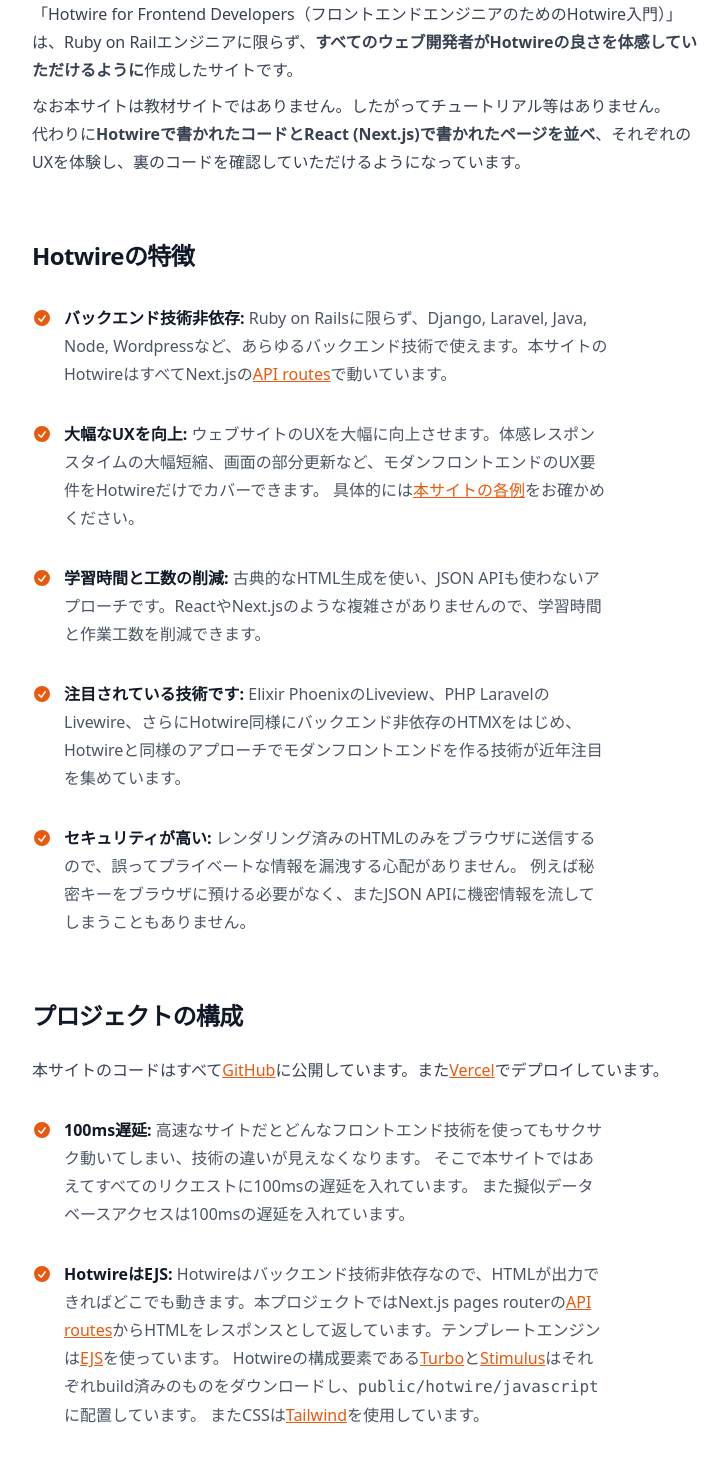
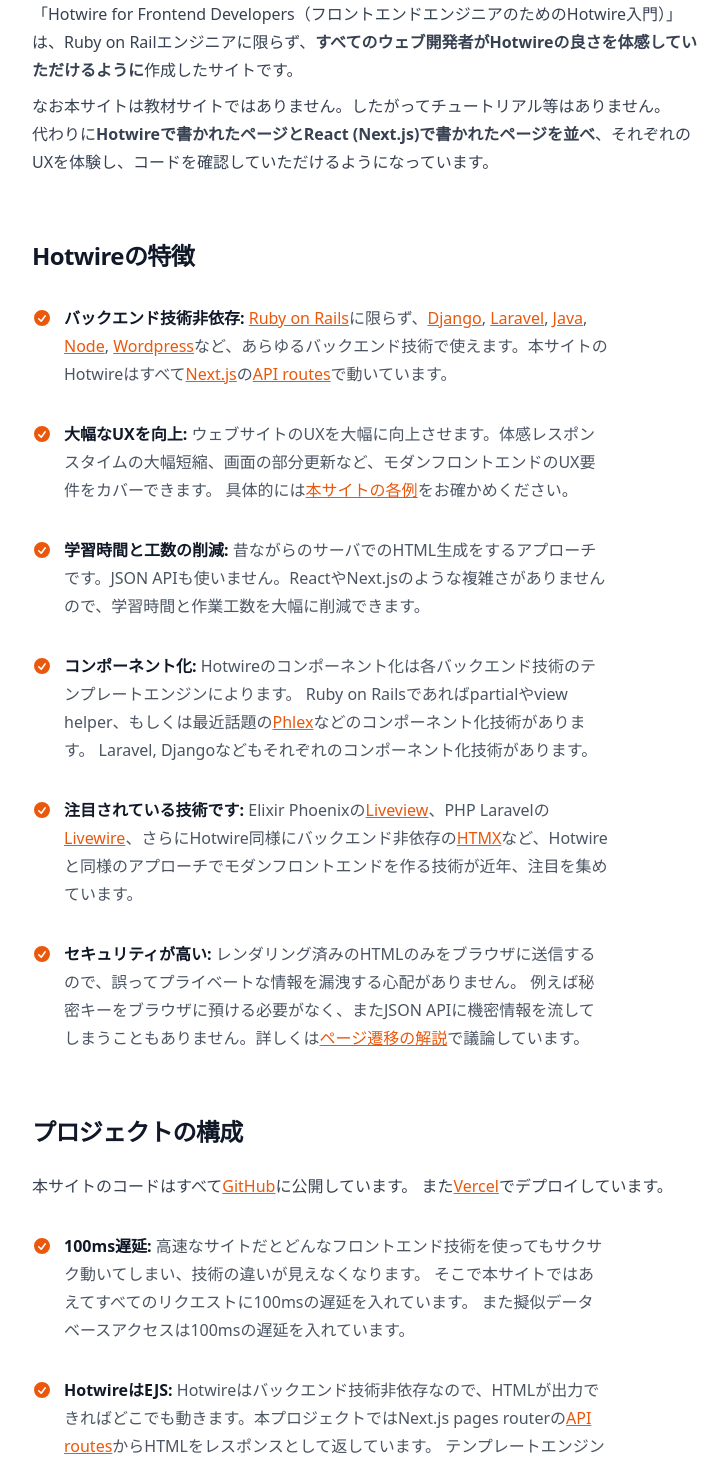
Before and after one commit to naofumi/hotwire_and_next, a Next.js app: page /about in a window 1280 px wide. Shown: the part 280-1744 px from the top of the page, without its empty margins (272-1000 px from the left). Built offline with nearby package versions, Linux system fonts and the light colour scheme.

Commit message:
Documentation

```diff
--- a/pages/about.tsx
+++ b/pages/about.tsx
@@ -1,5 +1,6 @@
 import {CheckCircleIcon} from '@heroicons/react/20/solid'
 import Layout from "@/pages/components/Layout";
+import StyledLink from "@/pages/components/StyledLink";
 
 export default function About() {
   return (
@@ -20,7 +21,7 @@ export default function About() {
           </p>
           <p className="mt-2">
             なお本サイトは教材サイトではありません。したがってチュートリアル等はありません。<br/>
-            代わりに<strong>Hotwireで書かれたコードとReact (Next.js)で書かれたページを並べ</strong>、それぞれのUXを体験し、裏のコードを確認していただけるようになっています。
+            代わりに<strong>Hotwireで書かれたページとReact (Next.js)で書かれたページを並べ</strong>、それぞれのUXを体験し、コードを確認していただけるようになっています。
           </p>
           <h2 className="mt-16 text-2xl font-bold tracking-tight text-gray-900">Hotwireの特徴</h2>
           <ul role="list" className="mt-8 max-w-xl space-y-8 text-gray-600">
@@ -28,31 +29,38 @@ export default function About() {
               <CheckCircleIcon aria-hidden="true" className="mt-1 h-5 w-5 flex-none text-orange-600"/>
               <span>
                 <strong className="font-semibold text-gray-900">バックエンド技術非依存: </strong>
-                Ruby on Railsに限らず、Django, Laravel, Java, Node, Wordpressなど、あらゆるバックエンド技術で使えます。本サイトのHotwireはすべてNext.jsの<a
-                href="https://nextjs.org/docs/pages/building-your-application/routing/api-routes"
-                className="text-orange-600 hover:text-orange-400 underline">API routes</a>で動いています。
+                <StyledLink href="https://rubyonrails.org">Ruby on Rails</StyledLink>に限らず、<StyledLink href="https://www.djangoproject.com">Django</StyledLink>, <StyledLink href="https://laravel.com">Laravel</StyledLink>, <StyledLink href="https://www.java.com/ja/">Java</StyledLink>, <StyledLink href="https://nodejs.org/en">Node</StyledLink>, <StyledLink href="https://wordpress.com/">Wordpress</StyledLink>など、あらゆるバックエンド技術で使えます。本サイトのHotwireはすべて<StyledLink href="https://nextjs.org">Next.js</StyledLink>の<StyledLink href="https://nextjs.org/docs/pages/building-your-application/routing/api-routes">API routes</StyledLink>で動いています。
               </span>
             </li>
             <li className="flex gap-x-3">
               <CheckCircleIcon aria-hidden="true" className="mt-1 h-5 w-5 flex-none text-orange-600"/>
               <span>
                 <strong className="font-semibold text-gray-900">大幅なUXを向上: </strong>
-                ウェブサイトのUXを大幅に向上させます。体感レスポンスタイムの大幅短縮、画面の部分更新など、モダンフロントエンドのUX要件をHotwireだけでカバーできます。
-                具体的には<a href="/" className="text-orange-600 hover:text-orange-400 underline">本サイトの各例</a>をお確かめください。
+                ウェブサイトのUXを大幅に向上させます。体感レスポンスタイムの大幅短縮、画面の部分更新など、モダンフロントエンドのUX要件をカバーできます。
+                具体的には<StyledLink href="/">本サイトの各例</StyledLink>をお確かめください。
               </span>
             </li>
             <li className="flex gap-x-3">
               <CheckCircleIcon aria-hidden="true" className="mt-1 h-5 w-5 flex-none text-orange-600"/>
               <span>
                 <strong className="font-semibold text-gray-900">学習時間と工数の削減: </strong>
-                古典的なHTML生成を使い、JSON APIも使わないアプローチです。ReactやNext.jsのような複雑さがありませんので、学習時間と作業工数を削減できます。
+                昔ながらのサーバでのHTML生成をするアプローチです。JSON APIも使いません。ReactやNext.jsのような複雑さがありませんので、学習時間と作業工数を大幅に削減できます。
+              </span>
+            </li>
+            <li className="flex gap-x-3">
+              <CheckCircleIcon aria-hidden="true" className="mt-1 h-5 w-5 flex-none text-orange-600"/>
+              <span>
+                <strong className="font-semibold text-gray-900">コンポーネント化: </strong>
+                Hotwireのコンポーネント化は各バックエンド技術のテンプレートエンジンによります。
+                Ruby on Railsであればpartialやview helper、もしくは最近話題の<StyledLink href="https://viewcomponent.org">Phlex</StyledLink>などのコンポーネント化技術があります。
+                Laravel, Djangoなどもそれぞれのコンポーネント化技術があります。
               </span>
             </li>
             <li className="flex gap-x-3">
               <CheckCircleIcon aria-hidden="true" className="mt-1 h-5 w-5 flex-none text-orange-600"/>
               <span>
                 <strong className="font-semibold text-gray-900">注目されている技術です: </strong>
-                Elixir PhoenixのLiveview、PHP LaravelのLivewire、さらにHotwire同様にバックエンド非依存のHTMXをはじめ、Hotwireと同様のアプローチでモダンフロントエンドを作る技術が近年注目を集めています。
+                Elixir Phoenixの<StyledLink href="https://www.phoenixframework.org">Liveview</StyledLink>、PHP Laravelの<StyledLink href="https://laravel-livewire.com">Livewire</StyledLink>、さらにHotwire同様にバックエンド非依存の<StyledLink href="https://htmx.org">HTMX</StyledLink>など、Hotwireと同様のアプローチでモダンフロントエンドを作る技術が近年、注目を集めています。
               </span>
             </li>
             <li className="flex gap-x-3">
@@ -60,15 +68,14 @@ export default function About() {
               <span>
                 <strong className="font-semibold text-gray-900">セキュリティが高い: </strong>
                 レンダリング済みのHTMLのみをブラウザに送信するので、誤ってプライベートな情報を漏洩する心配がありません。
-                例えば秘密キーをブラウザに預ける必要がなく、またJSON APIに機密情報を流してしまうこともありません。
+                例えば秘密キーをブラウザに預ける必要がなく、またJSON APIに機密情報を流してしまうこともありません。詳しくは<StyledLink href="/commentaries/page_transitions">ページ遷移の解説</StyledLink>で議論しています。
               </span>
             </li>
           </ul>
           <h2 className="mt-16 text-2xl font-bold tracking-tight text-gray-900">プロジェクトの構成</h2>
           <p className="mt-6">
-            本サイトのコードはすべて<a href="https://github.com/naofumi/hotwire_and_next"
-                                       className="text-orange-600 hover:text-orange-400 underline">GitHub</a>に公開しています。また<a
-            href="https://vercel.com" className="text-orange-600 hover:text-orange-400 underline">Vercel</a>でデプロイしています。
+            本サイトのコードはすべて<StyledLink href="https://github.com/naofumi/hotwire_and_next">GitHub</StyledLink>に公開しています。
+            また<StyledLink href="https://vercel.com">Vercel</StyledLink>でデプロイしています。
           </p>
           <ul role="list" className="mt-8 max-w-xl space-y-8 text-gray-600">
             <li className="flex gap-x-3">
@@ -84,17 +91,11 @@ export default function About() {
               <CheckCircleIcon aria-hidden="true" className="mt-1 h-5 w-5 flex-none text-orange-600"/>
               <span>
                 <strong className="font-semibold text-gray-900">HotwireはEJS: </strong>
-                Hotwireはバックエンド技術非依存なので、HTMLが出力できればどこでも動きます。本プロジェクトではNext.js pages routerの<a
-                href="https://nextjs.org/docs/pages/building-your-application/routing/api-routes"
-                className="text-orange-600 hover:text-orange-400 underline">API routes</a>からHTMLをレスポンスとして返しています。テンプレートエンジンは<a
-                href="https://ejs.co"
-                className="text-orange-600 hover:text-orange-400 underline">EJS</a>を使っています。
-                Hotwireの構成要素である<a href="https://turbo.hotwired.dev/handbook/installing"
-                                          className="text-orange-600 hover:text-orange-400 underline">Turbo</a>と<a
-                href="https://stimulus.hotwired.dev/handbook/installing"
-                className="text-orange-600 hover:text-orange-400 underline">Stimulus</a>はそれぞれbuild済みのものをダウンロードし、<code>public/hotwire/javascript</code>に配置しています。
-                またCSSは<a href="https://tailwindcss.com"
-                            className="text-orange-600 hover:text-orange-400 underline">Tailwind</a>を使用しています。
+                Hotwireはバックエンド技術非依存なので、HTMLが出力できればどこでも動きます。本プロジェクトではNext.js pages routerの<StyledLink
+                href="https://nextjs.org/docs/pages/building-your-application/routing/api-routes">API routes</StyledLink>からHTMLをレスポンスとして返しています。
+                テンプレートエンジンは<StyledLink href="https://ejs.co">EJS</StyledLink>を使っています。
+                Hotwireの構成要素である<StyledLink href="https://turbo.hotwired.dev/handbook/installing">Turbo</StyledLink>と<StyledLink href="https://stimulus.hotwired.dev/handbook/installing">Stimulus</StyledLink>はそれぞれbuild済みのものをダウンロードし、<code>public/hotwire/javascript</code>に配置しています。
+                またCSSは<StyledLink href="https://tailwindcss.com">Tailwind</StyledLink>を使用しています。
               </span>
             </li>
             <li className="flex gap-x-3">
@@ -105,17 +106,14 @@ export default function About() {
                 <ul>
                   <li className="flex gap-x-3">
                     <CheckCircleIcon aria-hidden="true" className="mt-1 h-5 w-5 flex-none text-gray-400"/>
-                    <span>フレームワークはNext.jsを使用しています。ただしまた<a href="https://nextjs.org/docs/app"
-                                                                               className="text-orange-600 hover:text-orange-400 underline">app router</a>はまた使用しているプロジェクトが少ないと考え、<a
-                      href="https://nextjs.org/docs/pages" className="text-orange-600 hover:text-orange-400 underline">pages router</a>を中心に作成しています。
+                    <span>フレームワークはNext.jsを使用しています。ただしまた<StyledLink href="https://nextjs.org/docs/app">app router</StyledLink>はまた使用しているプロジェクトが少ないと考え、<StyledLink href="https://nextjs.org/docs/pages">pages router</StyledLink>を中心に作成しています。
                       ただし一部app routerと比較したいケースの時はこれも使っています。
                     </span>
                   </li>
                   <li className="flex gap-x-3">
                     <CheckCircleIcon aria-hidden="true" className="mt-1 h-5 w-5 flex-none text-gray-400"/>
-                    <span>内容が頻繁に更新されるウェブアプリを想定しているため、古いデータが表示されたままになってしまうタイプのキャッシュは使用していません。例えばapp routerを使っている時でも、<a
-                      href="https://nextjs.org/docs/app/building-your-application/caching#router-cache"
-                      className="text-orange-600 hover:text-orange-400 underline">Router Cache</a>はオフにしています。
+                    <span>内容が頻繁に更新されるウェブアプリを想定しているため、古いデータが表示されたままになってしまうタイプのキャッシュは使用していません。例えばapp routerを使っている時でも、<StyledLink
+                      href="https://nextjs.org/docs/app/building-your-application/caching#router-cache">Router Cache</StyledLink>はオフにしています。
                     </span>
                   </li>
                 </ul>
@@ -128,21 +126,15 @@ export default function About() {
               <CheckCircleIcon aria-hidden="true" className="mt-1 h-5 w-5 flex-none text-orange-600"/>
               <span>
                 <strong className="font-semibold text-gray-900">公式サイト: </strong><br />
-                <a
-                  href="https://turbo.hotwired.dev"
-                  className="text-orange-600 hover:text-orange-400 underline">Turbo公式サイト</a><br/>
-                <a
-                  href="https://turbo.hotwired.dev"
-                  className="text-orange-600 hover:text-orange-400 underline">Stimulus公式サイト</a>
+                <StyledLink href="https://turbo.hotwired.dev">Turbo公式サイト</StyledLink><br/>
+                <StyledLink href="https://turbo.hotwired.dev">Stimulus公式サイト</StyledLink>
               </span>
             </li>
             <li className="flex gap-x-3">
               <CheckCircleIcon aria-hidden="true" className="mt-1 h-5 w-5 flex-none text-orange-600"/>
               <span>
                 <strong className="font-semibold text-gray-900">コミュニティサイト: </strong><br />
-                <a
-                  href="https://hotwire.io"
-                  className="text-orange-600 hover:text-orange-400 underline">Hotwire.io</a>
+                <StyledLink href="https://hotwire.io">Hotwire.io</StyledLink>
               </span>
             </li>
           </ul>
--- a/pages/commentaries/page_transitions.tsx
+++ b/pages/commentaries/page_transitions.tsx
@@ -1,5 +1,6 @@
 import {CheckCircleIcon} from '@heroicons/react/20/solid'
 import Layout from "@/pages/components/Layout";
+import StyledLink from "@/pages/components/StyledLink";
 
 export default function PageTransitions() {
   const people = [
@@ -77,10 +78,10 @@ export default function PageTransitions() {
                         先にロード
                       </td>
                       <td className="whitespace-nowrap px-3 py-4 text-sm text-gray-500">
-                        する
+                        <StyledLink href="https://turbo.hotwired.dev/handbook/drive#displaying-progress">する</StyledLink>
                       </td>
                       <td className="whitespace-nowrap px-3 py-4 text-sm text-gray-500">
-                        する
+                        <StyledLink href="https://turbo.hotwired.dev/handbook/drive#prefetching-links-on-hover">する</StyledLink>
                       </td>
                       <td className="whitespace-nowrap px-3 py-4 text-sm text-gray-500">
                         ○
@@ -100,7 +101,7 @@ export default function PageTransitions() {
                         要作成
                       </td>
                       <td className="whitespace-nowrap px-3 py-4 text-sm text-gray-500">
-                        する
+                        <StyledLink href="https://nextjs.org/docs/pages/api-reference/components/link#prefetch">する</StyledLink>
                       </td>
                       <td className="whitespace-nowrap px-3 py-4 text-sm text-gray-500">
                         △ (要DAL)
@@ -120,7 +121,7 @@ export default function PageTransitions() {
                         要作成
                       </td>
                       <td className="whitespace-nowrap px-3 py-4 text-sm text-gray-500">
-                        静的な部分まで
+                        <StyledLink href="https://nextjs.org/docs/pages/api-reference/components/link#prefetch">静的な部分まで</StyledLink>
                       </td>
                       <td className="whitespace-nowrap px-3 py-4 text-sm text-gray-500">
                         △ (要DAL)
@@ -160,7 +161,7 @@ export default function PageTransitions() {
                         要作成
                       </td>
                       <td className="whitespace-nowrap px-3 py-4 text-sm text-gray-500">
-                        静的な部分まで
+                        <StyledLink href="https://nextjs.org/docs/app/building-your-application/routing/linking-and-navigating#2-prefetching">静的な部分まで</StyledLink>
                       </td>
                       <td className="whitespace-nowrap px-3 py-4 text-sm text-gray-500">
                         ○
@@ -226,14 +227,15 @@ export default function PageTransitions() {
               </li>
             </ul>
             <p className="mt-4">
-              Next.jsをセキュアにする場合は<code>User</code> repositoryのデータをそのままコンポーネントに渡さず、<a
+              Next.jsをセキュアにする場合は<code>User</code> repositoryのデータをそのままコンポーネントに渡さず、<StyledLink
               href="https://nextjs.org/blog/security-nextjs-server-components-actions#data-access-layer">Data
               Access
-              Layer</a>をの中で、権限に応じて必要なデータのみを含むDTO(Data
+              Layer</StyledLink>をの中で、権限に応じて必要なデータのみを含むDTO(Data
               Transfer Object)を作成することが奨励されています。
             </p>
             <p className="mt-4">
-              結論として、ネイティブ画面遷移(MPA)やHotwire TurboDriveを使用するときに比べ、Next.jsはデータ漏洩に神経を使う必要がありそうです。Next.jsの公式ドキュメントではData Access Layerに権限管理ロジックをまとめることが強く推奨されます。またApp routerのServer componentは漏洩の心配が減りますが、一方でClient componentでは引き続きリスクが高いため、やはり同様の注意が必要になるでしょう。
+              結論として、ネイティブ画面遷移(MPA)やHotwire TurboDriveを使用するときに比べ、Next.jsはデータ漏洩に神経を使う必要がありそうです。<StyledLink
+              href="https://nextjs.org/blog/security-nextjs-server-components-actions#data-access-layer">Next.jsの公式ドキュメント</StyledLink>ではData Access Layerに権限管理ロジックをまとめることが強く推奨されます。またApp routerのServer componentは漏洩の心配が減りますが、一方でClient componentでは引き続きリスクが高いため、やはり同様の注意が必要になるでしょう。
             </p>
           </div>
         </div>
--- /dev/null
+++ b/pages/components/StyledLink.tsx
@@ -0,0 +1,8 @@
+import {ReactNode} from "react";
+import Link from "next/link";
+
+export default function StyledLink({href, children}: {href: string, children: ReactNode}) {
+  return (
+    <Link href={href} className="text-orange-600 hover:text-orange-400 underline">{children}</Link>
+)
+}
```
